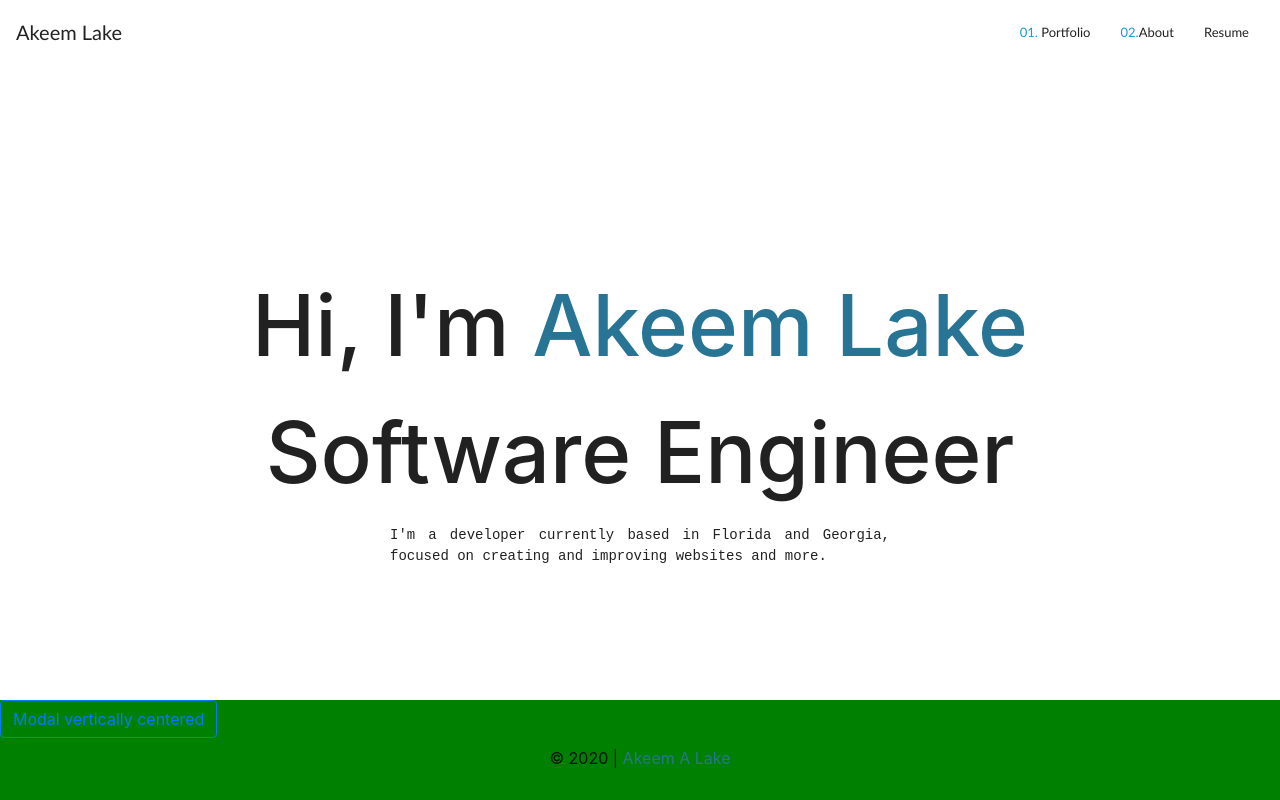
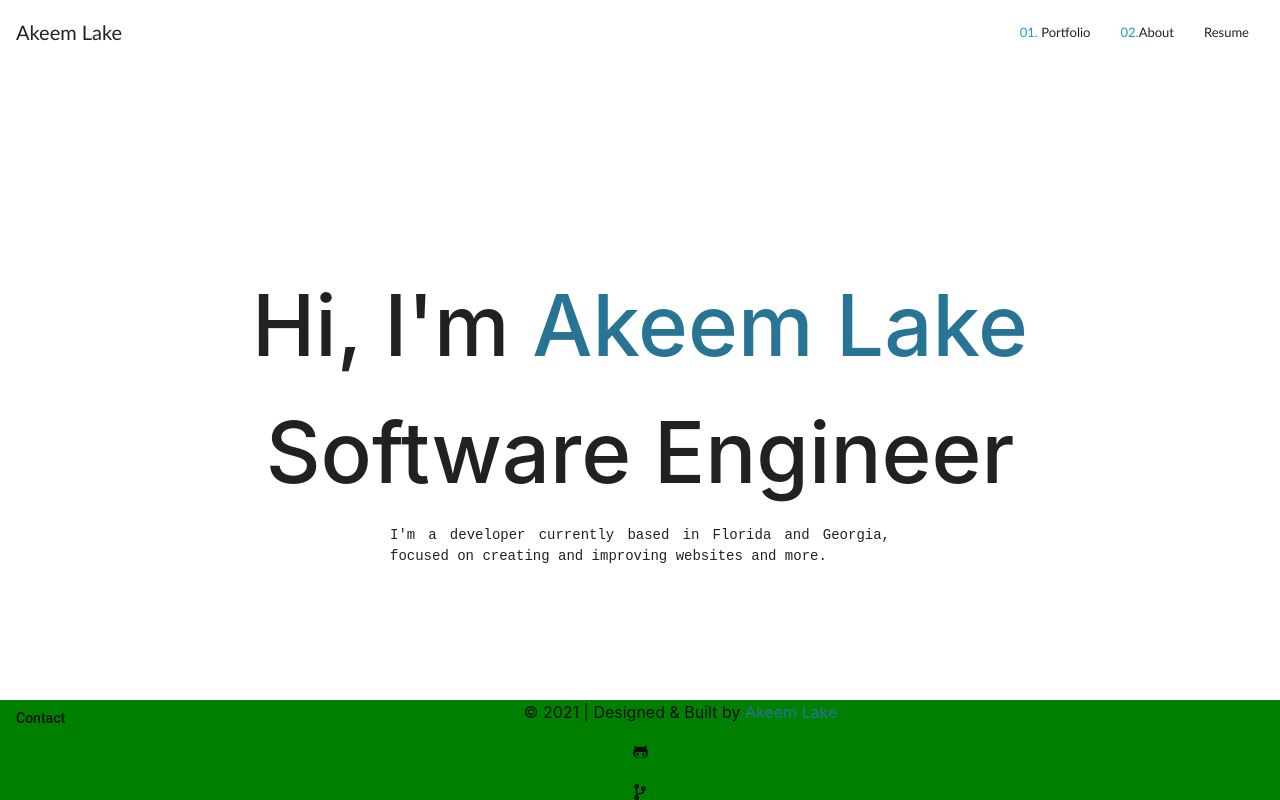
Before and after one commit to aalake/aalake.github.io, an Angular app: page / in a window 1280 px wide. Built offline with nearby package versions, Linux system fonts and the light colour scheme.

Commit message:
continue designing footer component

```diff
--- a/src/app/footer/footer.component.css
+++ b/src/app/footer/footer.component.css
@@ -17,6 +17,10 @@
     color: #287494;
 }
 
+.contact-modal{
+    float: left;
+}
+
 .credits{
      text-align: center;
 }
--- a/src/app/footer/footer.component.html
+++ b/src/app/footer/footer.component.html
@@ -23,11 +23,16 @@
 
   </ng-template>
 
-  <button class="btn btn-outline-primary mb-2 mr-2" (click)="openVerticallyCentered(content)">Modal vertically centered</button>
+  <!--mat-button is here temporary - I will probably style button better later-->
+  <button mat-button class="model-button" (click)="openVerticallyCentered(content)">Contact</button>
 </div>
 
 <div class="credits">
-<p>  © 2020 | <a href="">Akeem A Lake</a></p>
+<p>  © 2021 |<span> Designed & Built by </span> <a href="mailto:akeemlake@outlook.com" rel="noopener noreferrer" target="_blank">Akeem Lake</a></p>
+<p><fa-icon [icon]="faGithubAlt"></fa-icon></p> <!--Property bind to font awesome icon-->
+<p><fa-icon [icon]="faCodeBranch"></fa-icon></p> <!--Property bind to font awesome icon-->
+<p><fa-icon [icon]="faGitAlt"></fa-icon></p> <!--Property bind to font awesome icon-->
+
 </div>
 
 </div>
--- a/src/app/footer/footer.component.ts
+++ b/src/app/footer/footer.component.ts
@@ -2,7 +2,8 @@ import { Component, OnInit } from '@angular/core';
 import { NgbModal } from '@ng-bootstrap/ng-bootstrap';
 import { EventEmitter,Output, Input, AfterViewInit } from '@angular/core';
 import { Router, Routes, RouterModule } from '@angular/router'
-
+import {faGithubAlt, faGitAlt} from '@fortawesome/free-brands-svg-icons'
+import { faCodeBranch } from '@fortawesome/free-solid-svg-icons'
 
 @Component({
   selector: 'app-footer',
@@ -11,21 +12,22 @@ import { Router, Routes, RouterModule } from '@angular/router'
 })
 export class FooterComponent implements OnInit {
 
-  constructor(private modalService: NgbModal, private router: Router) { }
+  faGithubAlt = faGithubAlt;
+  faCodeBranch = faCodeBranch;
+  faGitAlt = faGitAlt;
+
+  constructor(private modalService: NgbModal, private router: Router) {}
 
   @Output() modalClose : EventEmitter<any> = new EventEmitter<any>();
-
-
 
   closeModal( $event ) {
     this.router.navigate([{outlets: {contact: null}}]);
     this.modalClose.next($event);
   }
 
-
-openVerticallyCentered(content) {
+  openVerticallyCentered(content) {
   this.modalService.open(content, { centered: true });
-}
+  }
 
 
 
```
